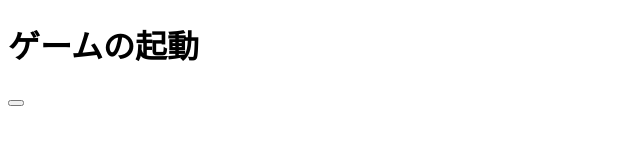
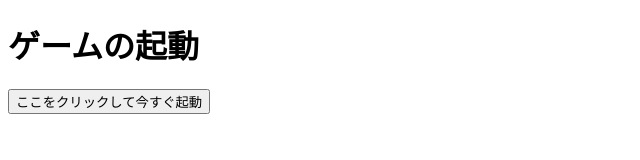
Before and after one commit to soukenbichappp/soukenbichappp.github.io, a plain HTML site: page index.html in a window 1280 px wide. Shown: the whole page, without its empty margins (0-640 px from the left). Drawn offline with Linux system fonts and the light colour scheme.

Commit message:
ゲームのボタンを修正

```diff
--- a/index.html
+++ b/index.html
@@ -7,6 +7,6 @@
 </head>
 <body>
     <h1>ゲームの起動</h1>
-    <button onclick="location.href='./WebGL'"></button>
+    <button onclick="location.href='./WebGL'">ここをクリックして今すぐ起動</button>
 </body>
 </html>
```
